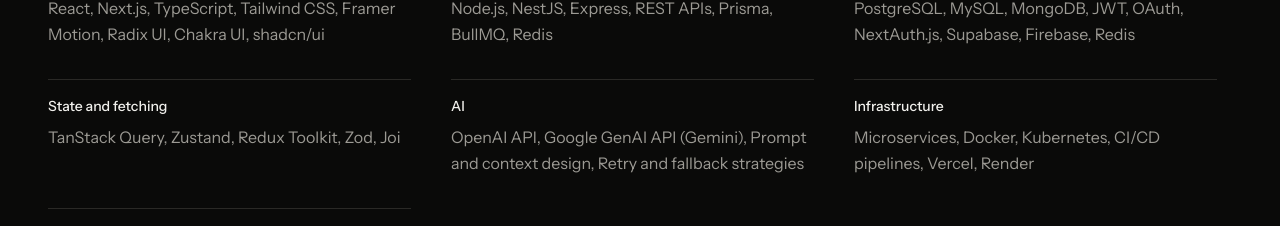
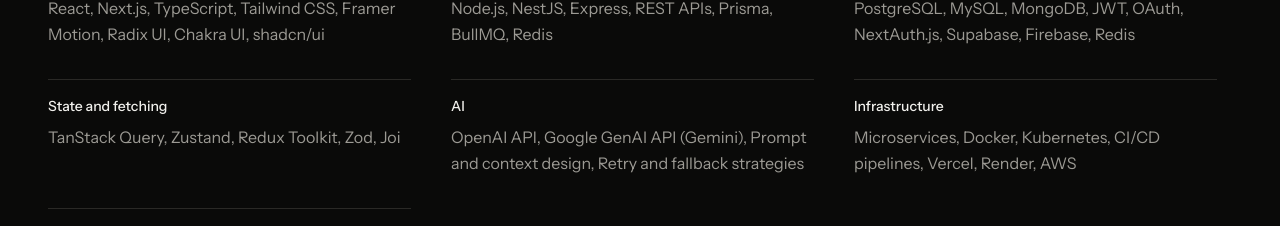
Before and after one commit to obasantomi/portfolio.me, a Next.js app: page / in a window 1280 px wide. Shown: the part 7120-7346 px from the top of the page. Built offline with nearby package versions, Linux system fonts and the light colour scheme; no server answers.

Commit message:
feat: add AWS to infrastructure skills

```diff
--- a/src/data/skills.ts
+++ b/src/data/skills.ts
@@ -23,7 +23,7 @@ export const skillGroups: SkillGroup[] = [
   },
   {
     name: "Infrastructure",
-    skills: ["Microservices", "Docker", "Kubernetes", "CI/CD pipelines", "Vercel", "Render"],
+    skills: ["Microservices", "Docker", "Kubernetes", "CI/CD pipelines", "Vercel", "Render", "AWS"],
   },
   {
     name: "Tools",
```
